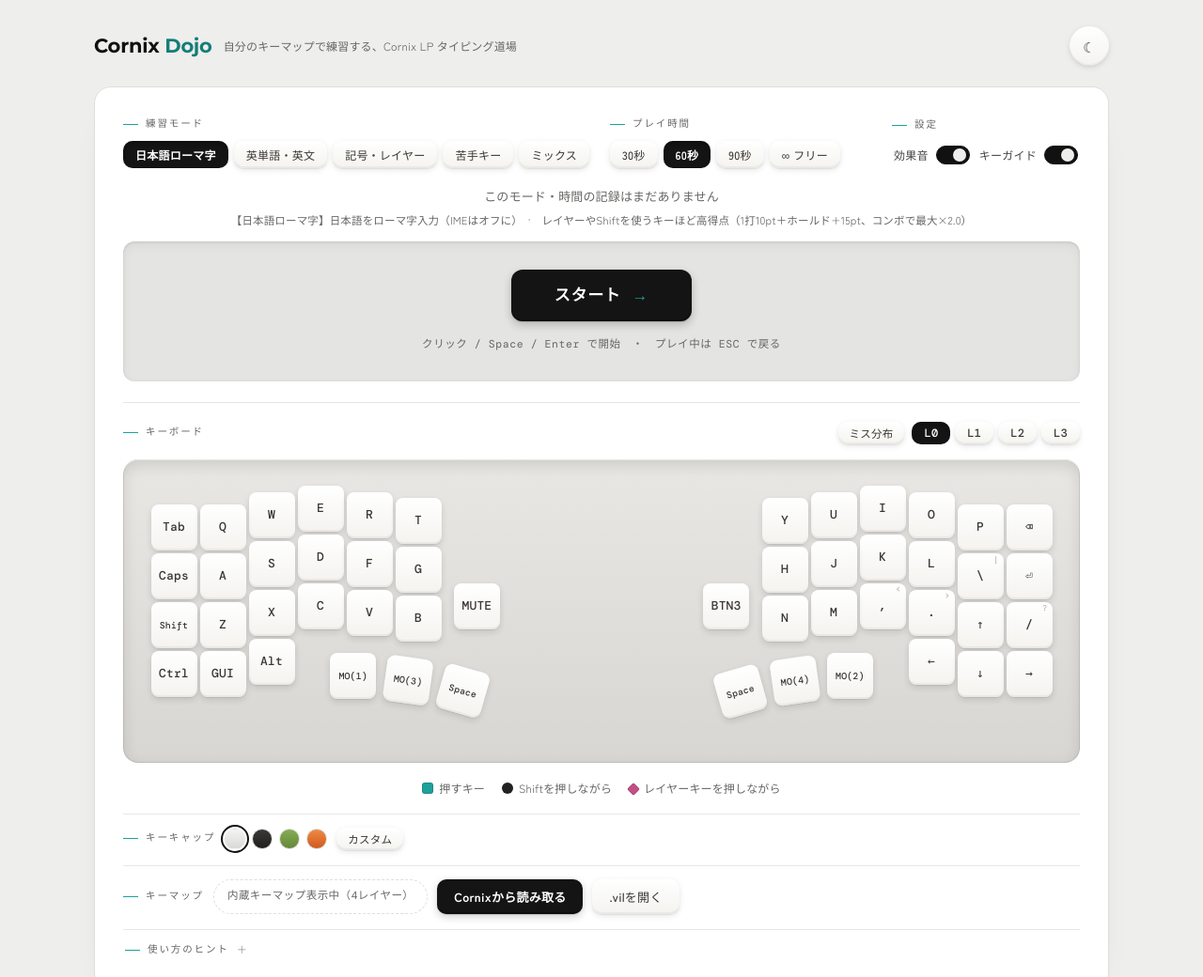
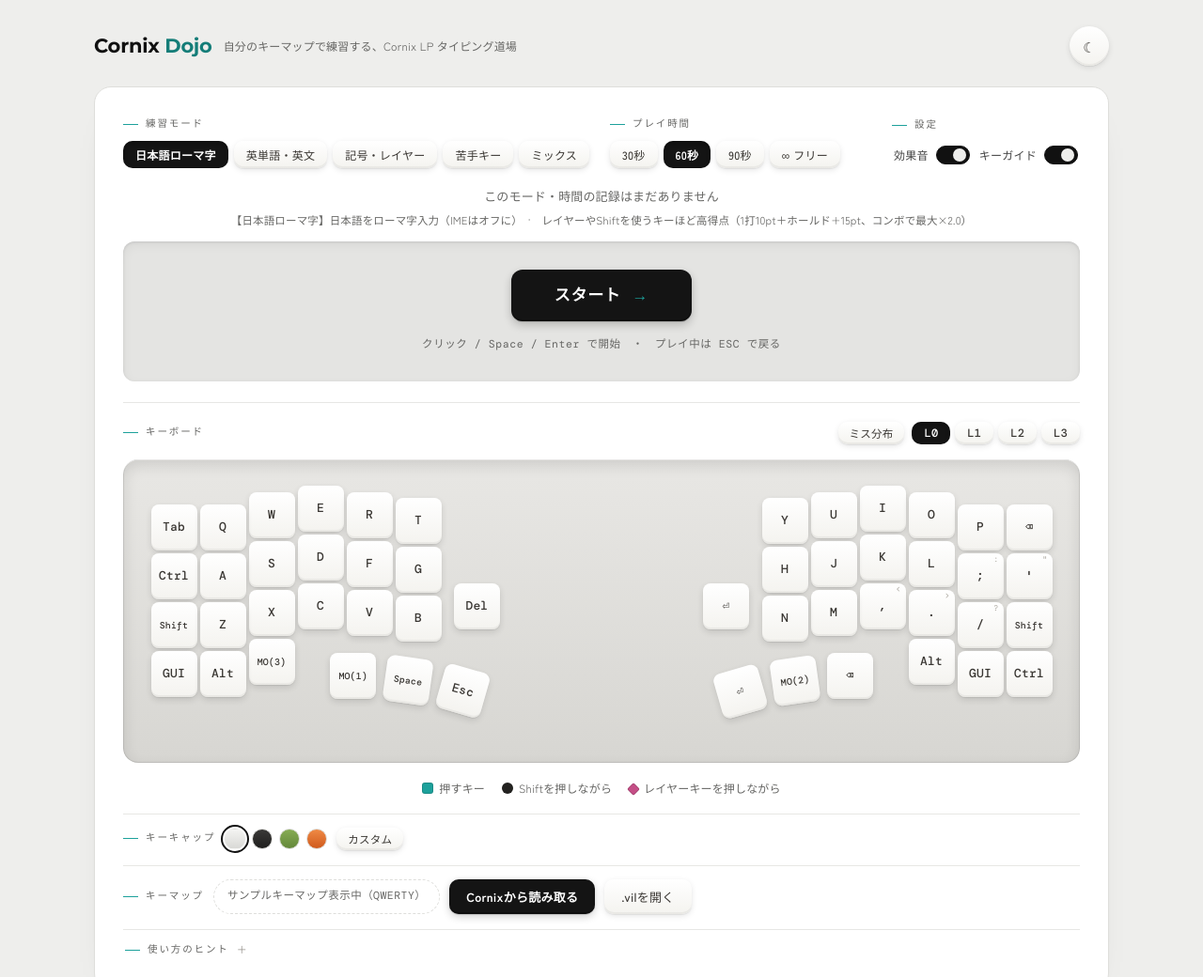
Before and after one commit to hssera/cornix-dojo, a plain HTML site: page index.html in a window 1280 px wide. Shown: the top 1040 px of the page at 94% size. Drawn offline with nearby package versions, Linux system fonts and the light colour scheme.

Commit message:
内蔵キーマップを汎用QWERTYサンプルに変更
個人のキーマップ（cornix-default-keymap.vil）の埋め込みとリポジトリ内ファイルを削除。
既定表示は汎用QWERTY 4レイヤーのサンプルとし、自分のキーマップは
WebHID読み取り / .vil読み込み（ブラウザ保存・自動復元）で利用する。

Co-Authored-By: Claude Fable 5 <noreply@anthropic.com>

```diff
--- a/index.html
+++ b/index.html
@@ -818,10 +818,10 @@
   </div>
   <div class="keymap-bar">
     <span class="ctrl-label">キーマップ</span>
-    <div id="status">内蔵キーマップ表示中</div>
+    <div id="status">サンプルキーマップ表示中（QWERTY）</div>
     <button id="btnConnect" class="primary">Cornixから読み取る</button>
     <button id="btnVil">.vilを開く</button>
-    <button id="btnForget" title="保存したレイアウトを消して内蔵キーマップに戻す" hidden>保存を消す</button>
+    <button id="btnForget" title="保存したレイアウトを消してサンプル表示に戻す" hidden>保存を消す</button>
     <input type="file" id="vilFile" accept=".vil,application/json" hidden>
   </div>
   <details class="note-fold">
@@ -830,7 +830,7 @@
     ・<b>読み取り方法:</b> CornixをUSBケーブルで接続し「Cornixから読み取る」を押してください（Chrome / Edge、WebHID対応ブラウザが必要）。Bluetooth接続中は読み取れない場合があります。<br>
     ・うまく読み取れない場合は <a href="https://vial.rocks" target="_blank" rel="noopener">Vial</a> でエクスポートした <code>.vil</code> ファイルをこのページにドラッグ＆ドロップしてください。<br>
     ・日本語ローマ字モードでは IME（日本語入力）を<b>オフ</b>にしてください。ローマ字は ヘボン式/訓令式 どちらでも入力できます。<br>
-    ・既定では自分の <code>cornix-default-keymap.vil</code> を内蔵表示しています。キーマップを変更したら「Cornixから読み取る」か .vil の読み込みで更新してください。<br>
+    ・既定はサンプル（QWERTY）です。「Cornixから読み取る」か .vil の読み込みで自分のキーマップになり、ブラウザに保存されて次回から自動復元されます。<br>
     ・キーボード表示は入力に合わせて自動でレイヤーが切り替わります。L0〜のタブで手動切替もできます。<br>
     ・<b>苦手キー</b>モードは、これまでのプレイでミスが多かったキーを重点的に出題します。<br>
     ・<b>WPM</b> は Words Per Minute（1分あたりの単語数）。タイピングの慣習で「5打鍵＝1単語」として換算した速度の指標です。目安: 20〜30で日常使いに十分、40以上で速い、60以上で上級者。<br>
@@ -1128,107 +1128,47 @@ function parseVil(s) {
 
 const KB = { layers: [], layerCount: 0, source: "sample", label: "" };
 
-// 内蔵キーマップ — 自分の Vial エクスポート (cornix-default-keymap.vil) をそのまま埋め込み。
-// 初回アクセスから自分の配列で練習できる。接続読み取り / .vil 読み込みで上書き可能。
+// サンプルキーマップ（汎用QWERTY・4レイヤー）
+// 「Cornixから読み取る」または .vil 読み込みで自分のキーマップに置き換わる（ブラウザに保存・自動復元）。
 const DEFAULT_VIL_LAYOUT = [
-  [ // L0
+  [ // L0 — QWERTY
     ["KC_TAB","KC_Q","KC_W","KC_E","KC_R","KC_T",-1],
-    ["KC_CAPSLOCK","KC_A","KC_S","KC_D","KC_F","KC_G",-1],
-    ["KC_LSHIFT","KC_Z","KC_X","KC_C","KC_V","KC_B","KC_MUTE"],
-    ["KC_LCTRL","KC_LGUI","KC_LALT","MO(1)","MO(3)","KC_SPACE",-1],
-    ["KC_BSPACE","KC_P","KC_O","KC_I","KC_U","KC_Y",-1],
-    ["KC_ENTER","KC_BSLASH","KC_L","KC_K","KC_J","KC_H","KC_BTN3"],
-    ["KC_SLASH","KC_UP","KC_DOT","KC_COMMA","KC_M","KC_N",-1],
-    ["KC_RIGHT","KC_DOWN","KC_LEFT","MO(2)","MO(4)","KC_SPACE",-1]
+    ["KC_LCTL","KC_A","KC_S","KC_D","KC_F","KC_G",-1],
+    ["KC_LSFT","KC_Z","KC_X","KC_C","KC_V","KC_B","KC_DEL"],
+    ["KC_LGUI","KC_LALT","MO(3)","MO(1)","KC_SPC","KC_ESC",-1],
+    ["KC_BSPC","KC_P","KC_O","KC_I","KC_U","KC_Y",-1],
+    ["KC_QUOT","KC_SCLN","KC_L","KC_K","KC_J","KC_H","KC_ENT"],
+    ["KC_RSFT","KC_SLSH","KC_DOT","KC_COMM","KC_M","KC_N",-1],
+    ["KC_RCTL","KC_RGUI","KC_RALT","KC_BSPC","MO(2)","KC_ENT",-1]
   ],
-  [ // L1
-    ["KC_ESCAPE","KC_1","KC_2","KC_3","KC_4","KC_5",-1],
-    ["KC_NO","KC_NO","KC_NO","KC_NO","KC_SCOLON","KC_MINUS",-1],
-    ["KC_NO","KC_NO","KC_NO","KC_NO","KC_NO","KC_NO","KC_MUTE"],
-    ["KC_NO","KC_NO","KC_NO","KC_NO","KC_NO","KC_NO",-1],
-    ["KC_DELETE","KC_0","KC_9","KC_8","KC_7","KC_6",-1],
-    ["KC_NO","KC_NO","KC_NO","KC_NO","KC_QUOTE","KC_EQUAL","KC_BTN3"],
-    ["KC_NO","KC_NO","KC_NO","KC_NO","KC_NO","KC_NO",-1],
-    ["KC_NO","KC_NO","KC_NO","KC_NO","KC_NO","KC_NO",-1]
+  [ // L1 — 数字・ナビ
+    ["KC_TAB","KC_1","KC_2","KC_3","KC_4","KC_5",-1],
+    ["KC_LCTL","KC_F1","KC_F2","KC_F3","KC_F4","KC_F5",-1],
+    ["KC_LSFT","KC_F6","KC_F7","KC_F8","KC_F9","KC_F10","KC_DEL"],
+    ["KC_LGUI","KC_LALT","KC_TRNS","KC_TRNS","KC_SPC","KC_ESC",-1],
+    ["KC_BSPC","KC_0","KC_9","KC_8","KC_7","KC_6",-1],
+    ["KC_END","KC_HOME","KC_RGHT","KC_UP","KC_DOWN","KC_LEFT","KC_ENT"],
+    ["KC_RSFT","KC_INS","KC_F12","KC_F11","KC_PGUP","KC_PGDN",-1],
+    ["KC_TRNS","KC_TRNS","KC_TRNS","KC_BSPC","MO(2)","KC_ENT",-1]
   ],
-  [ // L2
-    ["KC_NO","KC_NO","KC_NO","KC_NO","KC_NO","KC_NO",-1],
-    ["USER00","KC_NO","KC_NO","KC_NO","KC_NO","KC_NO",-1],
-    ["USER01","KC_NO","KC_NO","KC_NO","KC_NO","KC_NO","KC_MUTE"],
-    ["USER02","KC_NO","KC_NO","KC_NO","KC_NO","KC_NO",-1],
-    ["KC_NO","KC_NO","KC_NO","KC_NO","KC_NO","KC_NO",-1],
-    ["KC_NO","KC_NO","KC_NO","KC_NO","KC_NO","KC_NO","KC_BTN3"],
-    ["KC_NO","KC_NO","KC_NO","KC_NO","KC_NO","KC_NO",-1],
-    ["KC_NO","KC_NO","KC_NO","KC_NO","KC_NO","KC_NO",-1]
+  [ // L2 — 記号
+    ["KC_GRV","KC_EXLM","KC_AT","KC_HASH","KC_DLR","KC_PERC",-1],
+    ["KC_LCTL","KC_EQL","KC_MINS","KC_PLUS","KC_LCBR","KC_RCBR",-1],
+    ["KC_LSFT","KC_TILD","KC_UNDS","KC_PIPE","KC_LBRC","KC_RBRC","KC_DEL"],
+    ["KC_LGUI","KC_LALT","KC_TRNS","MO(1)","KC_SPC","KC_ESC",-1],
+    ["KC_BSPC","KC_RPRN","KC_LPRN","KC_ASTR","KC_AMPR","KC_CIRC",-1],
+    ["KC_GRV","KC_SCLN","KC_COLN","KC_DQUO","KC_QUOT","KC_BSLS","KC_ENT"],
+    ["KC_RSFT","KC_DOT","KC_SLSH","KC_QUES","KC_RABK","KC_LABK",-1],
+    ["KC_TRNS","KC_TRNS","KC_TRNS","KC_BSPC","KC_TRNS","KC_ENT",-1]
   ],
-  [ // L3
-    ["KC_NO","KC_NO","KC_NO","KC_NO","KC_NO","KC_NO",-1],
-    ["USER00","KC_NO","KC_NO","KC_NO","KC_NO","KC_NO",-1],
-    ["USER01","KC_NO","KC_NO","KC_NO","KC_NO","KC_NO","KC_MUTE"],
-    ["USER02","KC_NO","KC_NO","KC_NO","KC_NO","KC_NO",-1],
-    ["KC_NO","KC_NO","KC_NO","KC_NO","KC_NO","KC_NO",-1],
-    ["KC_NO","KC_NO","KC_NO","KC_NO","KC_NO","KC_NO","KC_BTN3"],
-    ["KC_NO","KC_NO","KC_NO","KC_NO","KC_NO","KC_NO",-1],
-    ["KC_NO","KC_NO","KC_NO","KC_NO","KC_NO","KC_NO",-1]
-  ],
-  [ // L4
+  [ // L3 — テンキー
     ["KC_NO","KC_NO","KC_NO","KC_NO","KC_NO","KC_NO",-1],
     ["KC_NO","KC_NO","KC_NO","KC_NO","KC_NO","KC_NO",-1],
-    ["KC_NO","KC_NO","KC_NO","KC_NO","KC_NO","KC_NO","KC_MUTE"],
-    ["KC_NO","KC_NO","KC_NO","KC_NO","KC_NO","KC_NO",-1],
-    ["KC_NO","KC_NO","KC_NO","KC_NO","KC_NO","KC_NO",-1],
-    ["KC_NO","KC_NO","KC_NO","KC_NO","KC_NO","KC_NO","KC_BTN3"],
-    ["KC_NO","KC_NO","KC_NO","KC_NO","KC_NO","KC_NO",-1],
-    ["KC_NO","KC_NO","KC_NO","KC_NO","KC_NO","KC_NO",-1]
-  ],
-  [ // L5
-    ["KC_NO","KC_NO","KC_NO","KC_NO","KC_NO","KC_NO",-1],
-    ["KC_NO","KC_NO","KC_NO","KC_NO","KC_NO","KC_NO",-1],
-    ["KC_NO","KC_NO","KC_NO","KC_NO","KC_NO","KC_NO","KC_MUTE"],
-    ["KC_NO","KC_NO","KC_NO","KC_NO","KC_NO","KC_NO",-1],
-    ["KC_NO","KC_NO","KC_NO","KC_NO","KC_NO","KC_NO",-1],
-    ["KC_NO","KC_NO","KC_NO","KC_NO","KC_NO","KC_NO","KC_BTN3"],
-    ["KC_NO","KC_NO","KC_NO","KC_NO","KC_NO","KC_NO",-1],
-    ["KC_NO","KC_NO","KC_NO","KC_NO","KC_NO","KC_NO",-1]
-  ],
-  [ // L6
-    ["KC_NO","KC_NO","KC_NO","KC_NO","KC_NO","KC_NO",-1],
-    ["KC_NO","KC_NO","KC_NO","KC_NO","KC_NO","KC_NO",-1],
-    ["KC_NO","KC_NO","KC_NO","KC_NO","KC_NO","KC_NO","KC_MUTE"],
-    ["KC_NO","KC_NO","KC_NO","KC_NO","KC_NO","KC_NO",-1],
-    ["KC_NO","KC_NO","KC_NO","KC_NO","KC_NO","KC_NO",-1],
-    ["KC_NO","KC_NO","KC_NO","KC_NO","KC_NO","KC_NO","KC_BTN3"],
-    ["KC_NO","KC_NO","KC_NO","KC_NO","KC_NO","KC_NO",-1],
-    ["KC_NO","KC_NO","KC_NO","KC_NO","KC_NO","KC_NO",-1]
-  ],
-  [ // L7
-    ["KC_NO","KC_NO","KC_NO","KC_NO","KC_NO","KC_NO",-1],
-    ["KC_NO","KC_NO","KC_NO","KC_NO","KC_NO","KC_NO",-1],
-    ["KC_NO","KC_NO","KC_NO","KC_NO","KC_NO","KC_NO","KC_MUTE"],
-    ["KC_NO","KC_NO","KC_NO","KC_NO","KC_NO","KC_NO",-1],
-    ["KC_NO","KC_NO","KC_NO","KC_NO","KC_NO","KC_NO",-1],
-    ["KC_NO","KC_NO","KC_NO","KC_NO","KC_NO","KC_NO","KC_BTN3"],
-    ["KC_NO","KC_NO","KC_NO","KC_NO","KC_NO","KC_NO",-1],
-    ["KC_NO","KC_NO","KC_NO","KC_NO","KC_NO","KC_NO",-1]
-  ],
-  [ // L8
-    ["KC_NO","KC_NO","KC_NO","KC_NO","KC_NO","KC_NO",-1],
-    ["KC_NO","KC_NO","KC_NO","KC_NO","KC_NO","KC_NO",-1],
-    ["KC_NO","KC_NO","KC_NO","KC_NO","KC_NO","KC_NO","KC_MUTE"],
-    ["KC_NO","KC_NO","KC_NO","KC_NO","KC_NO","KC_NO",-1],
-    ["KC_NO","KC_NO","KC_NO","KC_NO","KC_NO","KC_NO",-1],
-    ["KC_NO","KC_NO","KC_NO","KC_NO","KC_NO","KC_NO","KC_BTN3"],
-    ["KC_NO","KC_NO","KC_NO","KC_NO","KC_NO","KC_NO",-1],
-    ["KC_NO","KC_NO","KC_NO","KC_NO","KC_NO","KC_NO",-1]
-  ],
-  [ // L9
-    ["KC_NO","KC_NO","KC_NO","KC_NO","KC_NO","KC_NO",-1],
-    ["KC_NO","KC_NO","KC_NO","KC_NO","KC_NO","KC_NO",-1],
-    ["KC_NO","KC_NO","KC_NO","KC_NO","KC_NO","KC_NO","KC_MUTE"],
-    ["KC_NO","KC_NO","KC_NO","KC_NO","KC_NO","KC_NO",-1],
-    ["KC_NO","KC_NO","KC_NO","KC_NO","KC_NO","KC_NO",-1],
-    ["KC_NO","KC_NO","KC_NO","KC_NO","KC_NO","KC_NO","KC_BTN3"],
-    ["KC_NO","KC_NO","KC_NO","KC_NO","KC_NO","KC_NO",-1],
+    ["KC_NO","KC_NO","KC_NO","KC_NO","KC_NO","KC_NO","KC_NO"],
+    ["KC_NO","KC_NO","KC_TRNS","KC_NO","KC_NO","KC_NO",-1],
+    ["KC_NO","KC_PMNS","KC_P9","KC_P8","KC_P7","KC_NO",-1],
+    ["KC_NO","KC_PPLS","KC_P6","KC_P5","KC_P4","KC_NO","KC_P0"],
+    ["KC_NO","KC_PDOT","KC_P3","KC_P2","KC_P1","KC_NO",-1],
     ["KC_NO","KC_NO","KC_NO","KC_NO","KC_NO","KC_NO",-1]
   ]
 ];
@@ -1241,7 +1181,7 @@ function setKeymap(layers, source, label, restored) {
   buildLayerTabs();
   setViewLayer(0);
   const st = $("status");
-  if (source === "sample") { st.className = ""; st.textContent = "内蔵キーマップ表示中（" + layers.length + "レイヤー）"; }
+  if (source === "sample") { st.className = ""; st.textContent = "サンプルキーマップ表示中（QWERTY）"; }
   else {
     st.className = "ok";
     st.textContent = "✓ " + label + "（" + layers.length + "レイヤー）" + (restored ? " · 前回のキーマップを復元" : "");
```
Also changed, not shown: 2 other files.
